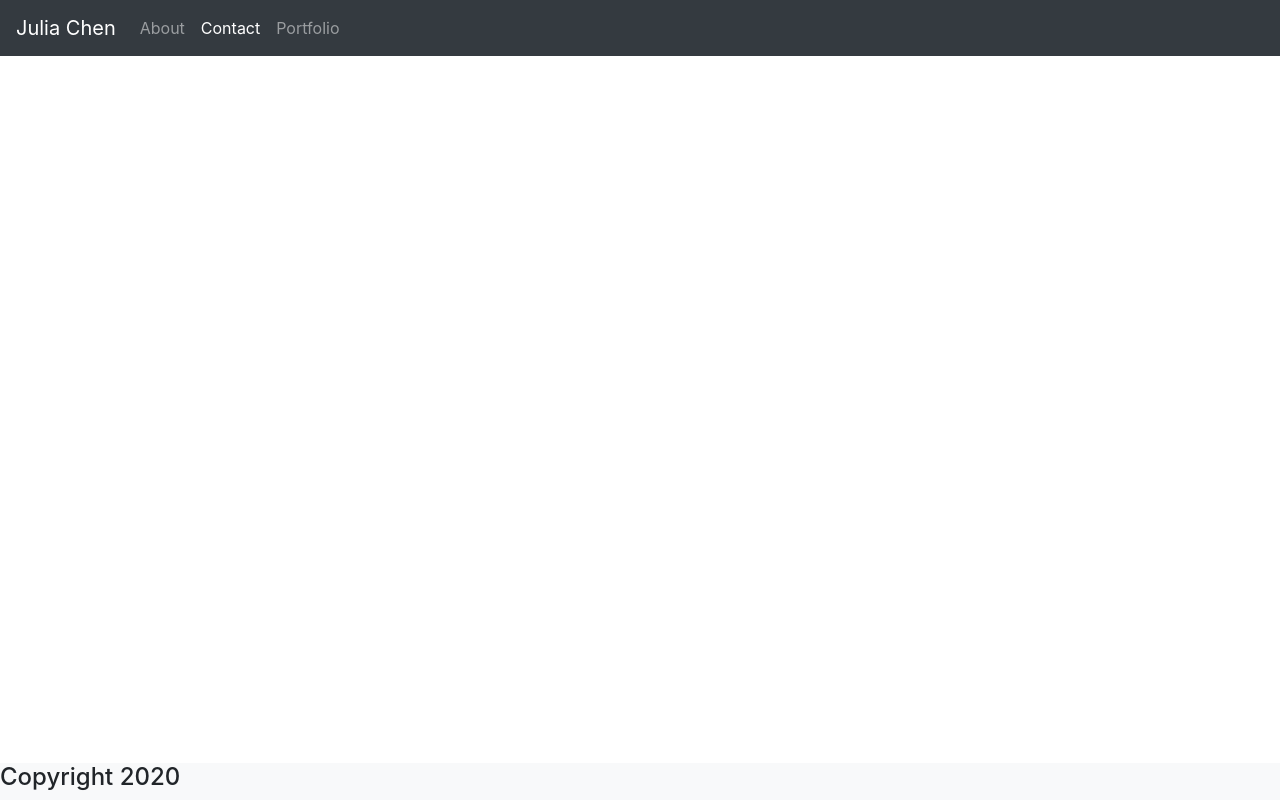
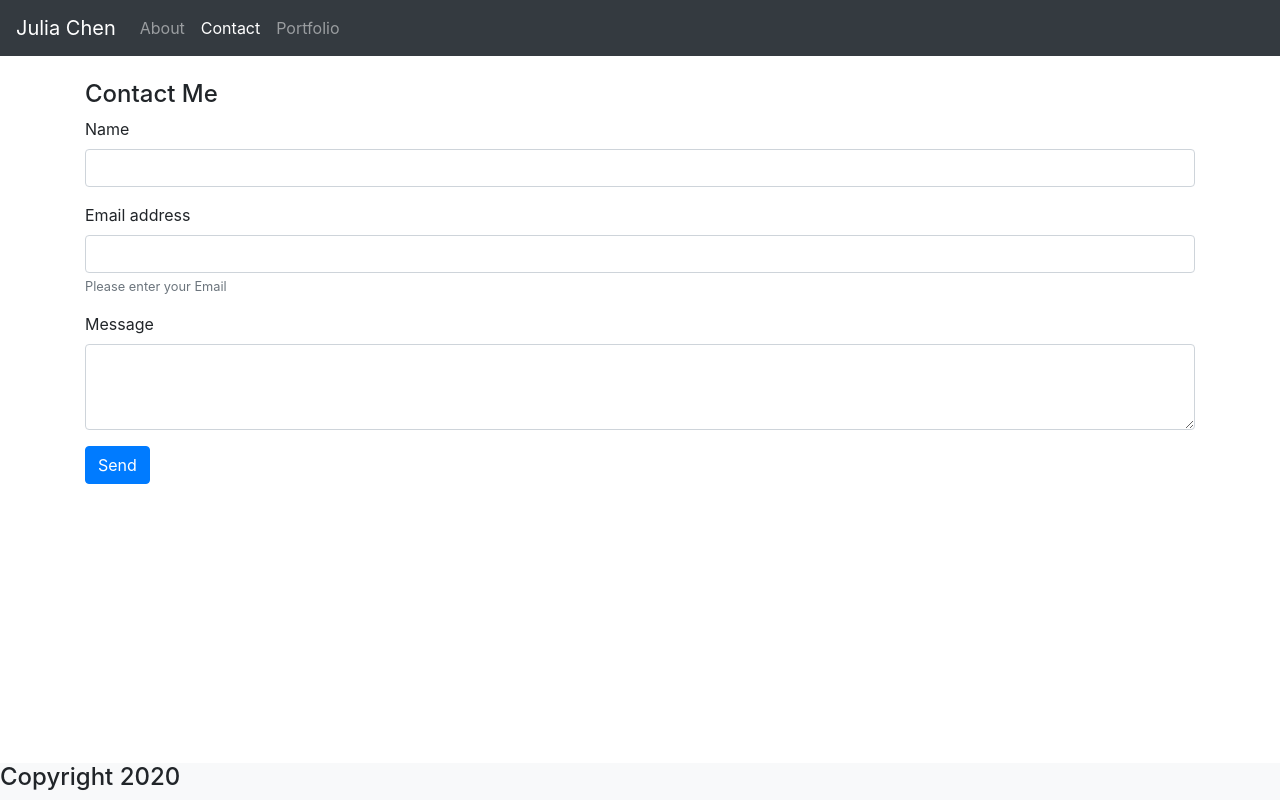
Before and after one commit to jlchen6/ResponsivePortfolio, a plain HTML site: page contact.html in a window 1280 px wide. Drawn offline with nearby package versions, Linux system fonts and the light colour scheme.

Commit message:
Edited About section and added Contact Form

```diff
--- a/contact.html
+++ b/contact.html
@@ -17,11 +17,14 @@
 </head>
 
 <body>
+    <!-- Header navbar. Contains links to the other pages. Responsive design collapses the links for smaller screens -->
     <nav class="navbar navbar-expand-sm bg-dark navbar-dark">
       <a class="navbar-brand" href="#">Julia Chen</a>
+      <!-- Creates a toggle menu button for responsive design. Pops out a list of nav links when clicked. -->
       <button class="navbar-toggler" type="button" data-toggle="collapse" data-target="#collapsibleNavbar">
           <span class="navbar-toggler-icon"></span>
       </button>
+      <!-- Nav links. The current page is highlighted -->
       <div class="collapse navbar-collapse" id="collapsibleNavbar">
       <ul class="navbar-nav">
         <li class="nav-item">
@@ -38,6 +41,26 @@
   </nav>
   <br>
 
+  <div class="container">
+    <h4 class="header">Contact Me</h4>
+    <form>
+      <div class="form-group">
+        <label for="exampleInputPassword1">Name</label>
+        <input class="form-control">
+      </div>
+      <div class="form-group">
+        <label for="exampleInputEmail1">Email address</label>
+        <input type="email" class="form-control" id="exampleInputEmail1" aria-describedby="emailHelp">
+        <small id="emailHelp" class="form-text text-muted">Please enter your Email</small>
+      </div>
+      <div class="form-group">
+        <label for="exampleFormControlTextarea1">Message</label>
+        <textarea class="form-control" id="exampleFormControlTextarea1" rows="3"></textarea>
+      </div>
+      <button type="submit" class="btn btn-primary">Send</button>
+    </form>
+  </div>
+
   <footer class="footer bg-light fixed-bottom">
     <h4>Copyright 2020</h4>
   </footer>
```
Also changed, not shown: portfolio.html (+3 -1 lines). Lines whose indentation alone changed are shown as unchanged.
